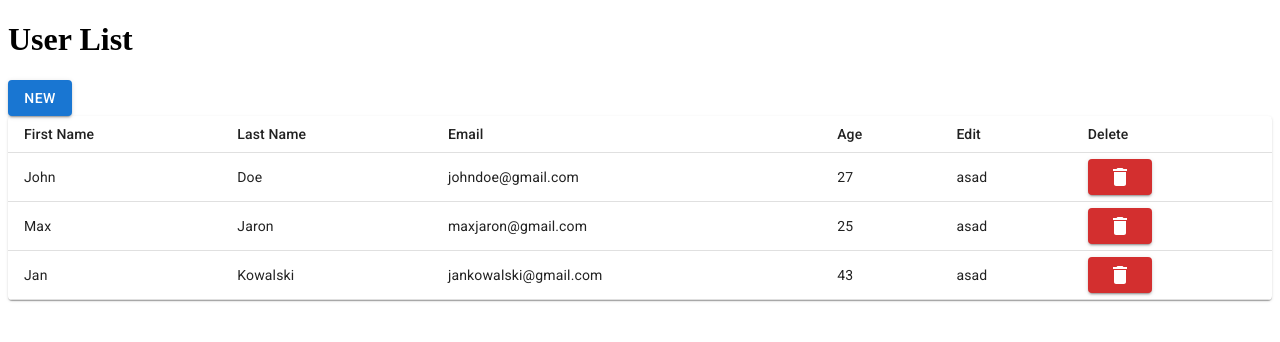
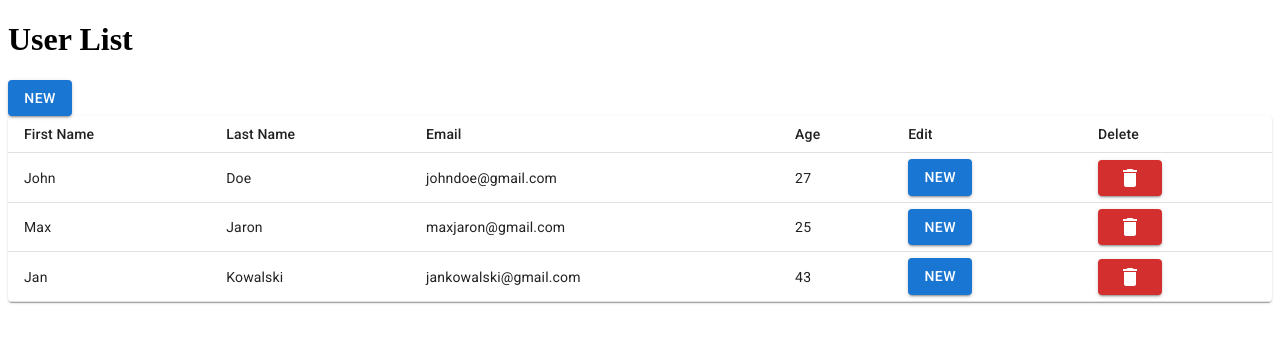
Before and after one commit to Morghot2/Todo---task, a React (Create React App) app: page / in a window 1280 px wide. Shown: the top 342 px of the page. Built offline with nearby package versions, Linux system fonts and the light colour scheme.

Commit message:
edit button

```diff
--- a/src/components/App.js
+++ b/src/components/App.js
@@ -1,7 +1,9 @@
 import React, { useState } from "react";
+
+import Modal from "./Modal";
 import ListBody from "./ListBody";
 import Header from "./Header";
-import DeleteButton from "./DeleteButton";
+
 
 const App = () => {
   const [userList, setUserList] = useState([
@@ -9,10 +11,19 @@ const App = () => {
     {id: 2,firstName: "Max",lastName: "Jaron",email: "maxjaron@gmail.com",age: 25,},
     {id: 3,firstName: "Jan",lastName: "Kowalski",email: "jankowalski@gmail.com",age: 43,},
   ]);
+
+  const [isShown, setIsShown] = useState(false);
+  const handleShow = e => {
+    e.preventDefault()
+    setIsShown(current => !current);
+  }
+
+
   return (
     <div>
-      <Header userList={userList} setUserList={setUserList} />
-      <ListBody userList={userList} setUserList={setUserList} />
+      <Header userList={userList} setUserList={setUserList} isShown={isShown} setIsShown={setIsShown} handleShow={handleShow}/>
+      <ListBody userList={userList} setUserList={setUserList} isShown={isShown} setIsShown={setIsShown} handleShow={handleShow}/>
+      {isShown && <Modal />}
     </div>
   );
 };
--- a/src/components/DeleteButton.js
+++ b/src/components/DeleteButton.js
@@ -1,6 +1,6 @@
 import React from "react";
 
-import Stack from "@mui/material/Stack";
+// import Stack from "@mui/material/Stack";
 import Button from "@mui/material/Button";
 import DeleteIcon from "@mui/icons-material/Delete";
 
--- a/src/components/Header.js
+++ b/src/components/Header.js
@@ -1,11 +1,16 @@
 import React from "react";
+import Modal from "./Modal";
 import ModifyButton from "./ModifyButton";
 
-const Header = ({ userList, setUserList }) => {
+const Header = ({ userList, setUserList, isShown, setIsShown, handleShow }) => {
+
+
+
   return (
     <div className="header">
       <h1>User List</h1>
-      <ModifyButton />
+      <ModifyButton isShown={isShown} setIsShown={setIsShown} handleShow={handleShow} action={"new"}/>
+
     </div>
   );
 };
--- a/src/components/ListBody.js
+++ b/src/components/ListBody.js
@@ -11,8 +11,15 @@ import TableHead from "@mui/material/TableHead";
 import TableRow from "@mui/material/TableRow";
 import Paper from "@mui/material/Paper";
 
-const ListBody = ({ userList, setUserList }) => {
+const ListBody = ({
+  userList,
+  setUserList,
+  isShown,
+  setIsShown,
+  handleShow,
+}) => {
   return (
+
     <TableContainer component={Paper}>
       <Table sx={{ minWidth: 650 }} size="small" aria-label="a dense table">
         <TableHead>
@@ -27,11 +34,23 @@ const ListBody = ({ userList, setUserList }) => {
         </TableHead>
         <TableBody>
           {userList.map((user) => {
-            return <User userList={userList} setUserList={setUserList} key={userList.indexOf(user)} position={userList.indexOf(user)}/>;
+            return (
+              <User
+                userList={userList}
+                setUserList={setUserList}
+                key={userList.indexOf(user)}
+                position={userList.indexOf(user)}
+                isShown={isShown}
+                setIsShown={setIsShown}
+                handleShow={handleShow}
+              />
+            );
           })}
         </TableBody>
       </Table>
     </TableContainer>
+
+
   );
 };
 
--- a/src/components/Modal.js
+++ b/src/components/Modal.js
@@ -1,11 +1,11 @@
 import React from "react";
 
-import FormControl from "@mui/material/FormControl";
+import DeleteButton from "./DeleteButton";
+import FormLabel from "@mui/material/FormLabel";
 import Grid from "@material-ui/core/Grid";
 import TextField from "@material-ui/core/TextField";
 
 const Modal = () => {
-
   const user = {
     id: 0,
     firstName: "",
@@ -18,8 +18,9 @@ const Modal = () => {
     console.log("aas");
   };
   return (
+
       <form onSubmit={onSubmit}>
-      <Grid container alignItems="center" justify="center" direction="column">
+        <Grid container alignItems="center" justifyContent="center" direction="column">
           <Grid item>
             <TextField
               id="first-input"
@@ -60,8 +61,10 @@ const Modal = () => {
               // onChange={handleInputChange}
             />
           </Grid>
+          <DeleteButton />
         </Grid>
       </form>
+
   );
 };
 
--- a/src/components/ModifyButton.js
+++ b/src/components/ModifyButton.js
@@ -3,11 +3,11 @@ import React from "react";
 import Stack from "@mui/material/Stack";
 import Button from "@mui/material/Button";
 
-const ModifyButton = () => {
+const ModifyButton = ({isShown, setIsShown, handleShow}) => {
   return (
-    <Stack spacing={2} direction="row">
-      <Button variant="contained">New</Button>
-    </Stack>
+
+      <Button variant="contained" onClick={handleShow}>New</Button>
+
   );
 };
 
--- a/src/components/User.js
+++ b/src/components/User.js
@@ -1,19 +1,25 @@
 import React from 'react'
 
+import Modal from './Modal';
 import DeleteButton from './DeleteButton';
+import ModifyButton from './ModifyButton';
 
 import TableRow from '@mui/material/TableRow';
 import TableCell from '@mui/material/TableCell';
 
-const User = ({ position, userList, setUserList }) => {
+
+const User = ({ position, userList, setUserList, isShown, setIsShown, handleShow }) => {
   return (
+
     <TableRow>
       <TableCell>{userList[position].firstName}</TableCell>
       <TableCell>{userList[position].lastName}</TableCell>
       <TableCell>{userList[position].email}</TableCell>
       <TableCell>{userList[position].age}</TableCell>
-      <TableCell>asad</TableCell>
+      <TableCell><ModifyButton isShown={isShown} setIsShown={setIsShown} handleShow={handleShow} action={"edit"}/></TableCell>
       <TableCell><DeleteButton position={position} userList={userList} setUserList={setUserList}></DeleteButton></TableCell>
+
+
     </TableRow>
   )
 }
```
Lines whose indentation alone changed are shown as unchanged.
